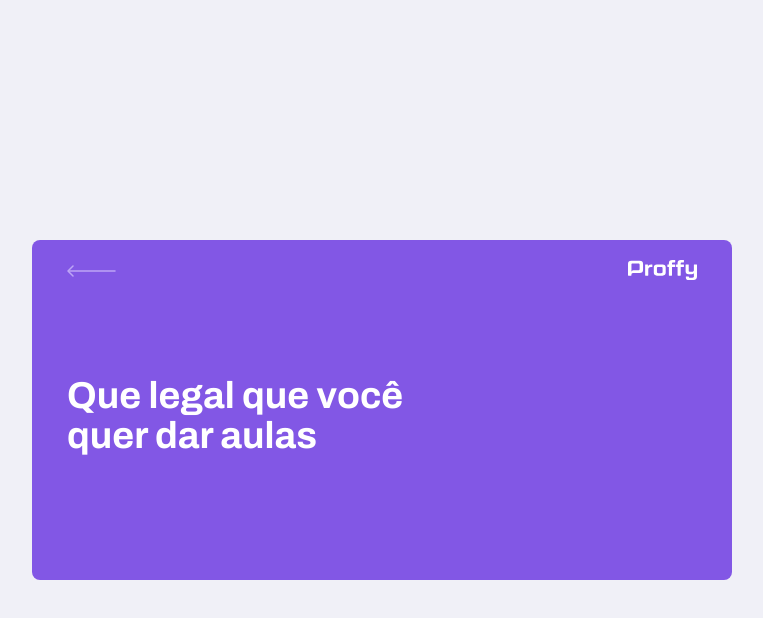
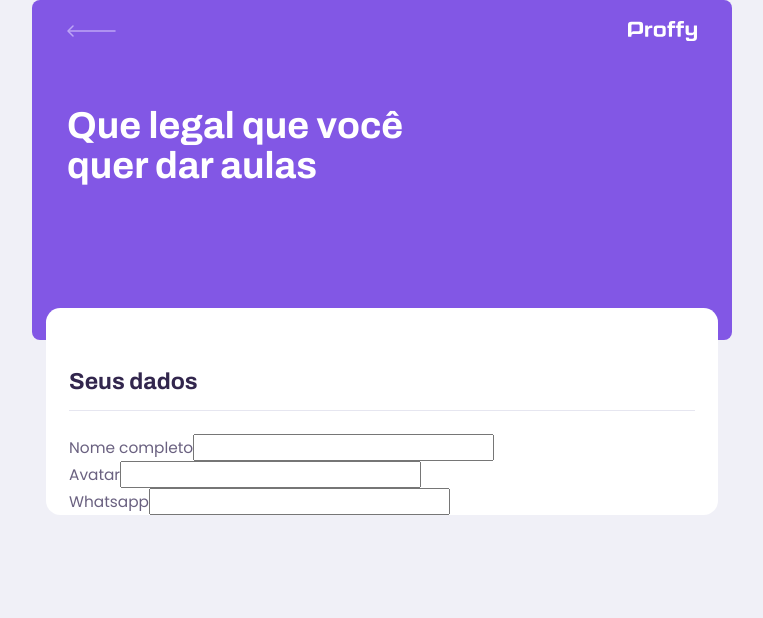
Before and after one commit to silas-junior/Proffy, a React (Create React App) app in the folder web/: page /dar-aulas in a window 1280 px wide. Shown: the top 618 px of the page, without its empty margins (258-1021 px from the left). Built offline with nearby package versions, Linux system fonts and the light colour scheme.

Commit message:
component and styles from TeacherForm

```diff
--- a/web/src/pages/TeacherForm/index.tsx
+++ b/web/src/pages/TeacherForm/index.tsx
@@ -1,12 +1,38 @@
 import React from'react';
 
 import PageHeader from '../../components/PageHeader';
+
+import './styles.css'
 
 function TeacherForm() {
 
     return (
         <div id="page-teacher-form" className="container">
-        <PageHeader title="Que legal que você quer dar aulas"/>
+        <PageHeader
+            title="Que legal que você quer dar aulas"
+            description="O primeiro passo é preencher esse formulário de inscrição"
+        />
+
+        <main>
+            <fieldset>
+                <legend>Seus dados</legend>
+
+                <div className="input-block">
+                    <label htmlFor="name">Nome completo</label>
+                    <input type="text" id="name"/>
+                </div>
+
+                <div className="input-block">
+                    <label htmlFor="avatar">Avatar</label>
+                    <input type="text" id="avatar"/>
+                </div>
+                <div className="input-block">
+                    <label htmlFor="whatsapp">Whatsapp</label>
+                    <input type="text" id="whatsapp"/>
+                </div>
+
+            </fieldset>
+        </main>
     </div>
     );
 
--- /dev/null
+++ b/web/src/pages/TeacherForm/styles.css
@@ -0,0 +1,44 @@
+#page-teacher-form {
+    width: 100vw;
+    height: 100vh;
+}
+
+#page-teacher-form .page-header {
+    margin: 0;
+}
+
+#page-teacher-form .page-header .header-content {
+    margin-bottom: 6.4rem;
+}
+
+#page-teacher-form main {
+    background: var(--color-box-base);
+    width: 100%;
+    max-width: 70rem;
+    border-radius: 1.5rem;
+    margin: -32px auto 32px;
+    padding-top: 6.4rem;
+    overflow: hidden;
+}
+
+#page-teacher-form main fieldset {
+    border: 0;
+    padding: 0 2.4rem;
+
+}
+
+#page-teacher-form main fieldset + fieldset {
+    margin-top: 6.4rem;
+}
+
+#page-teacher-form main fieldset legend {
+    font: 700 2.4rem Archivo;
+    color: var(--color-text-title);
+    margin-bottom: 2.4rem;
+    display: flex;
+    align-items: center;
+    justify-content: space-between;
+    width: 100%;
+    padding-bottom: 1.6rem;
+    border-bottom: 1px solid var(--color-line-in-white);
+}
```
